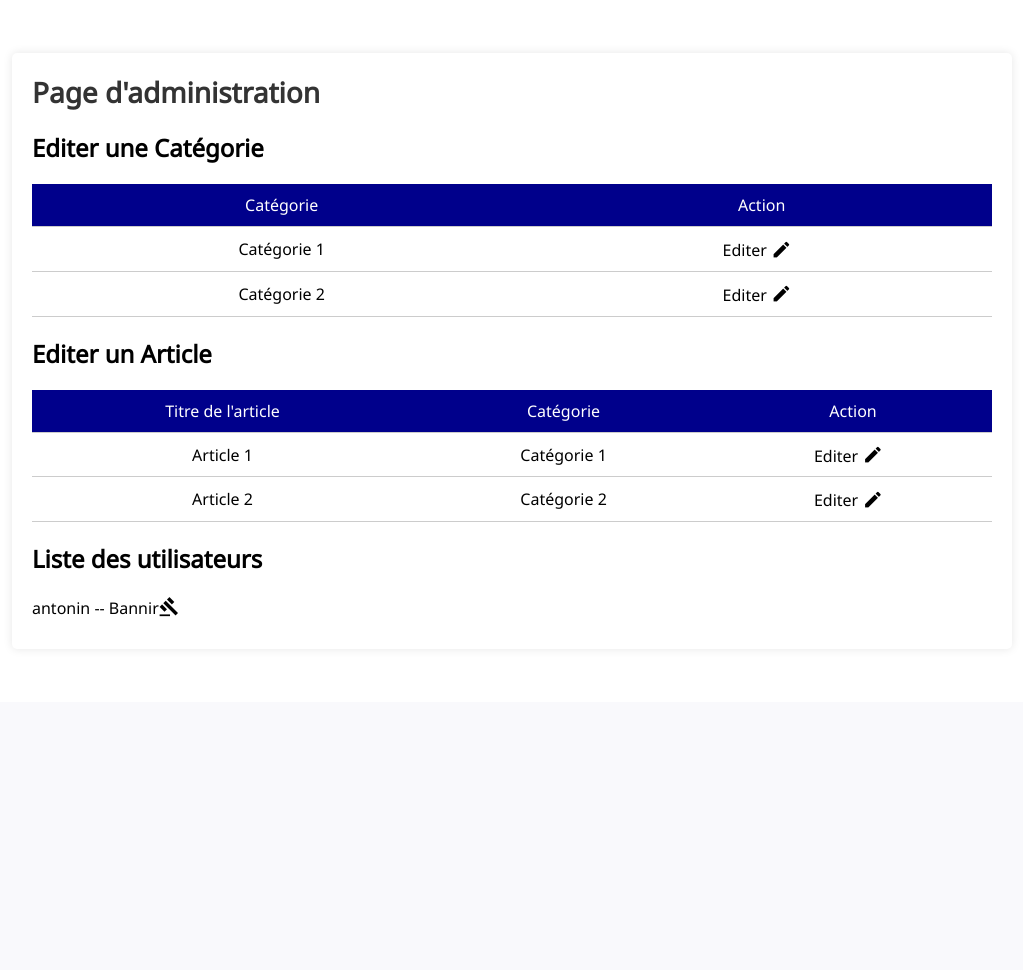
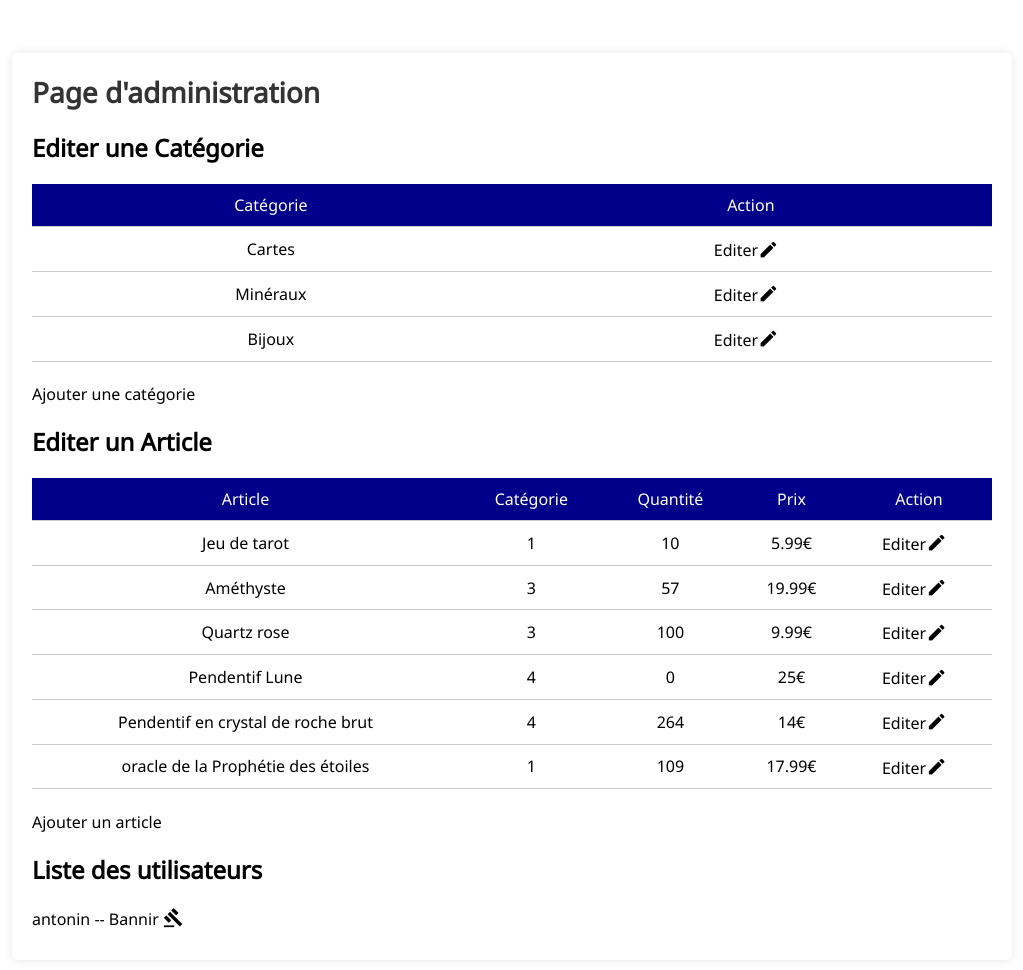
Before and after one commit to skylostt/R209_Eso, a PHP site: page /admin.php in a window 1280 px wide. Shown: the part 98-1068 px from the top of the page, without its empty margins (128-1151 px from the left). Before the commit the page ends 715 px from the top, so only its background shows below. Run offline with PHP 8.4, Linux system fonts and the light colour scheme; data comes from the database, SQL or seed files in the repository; both versions use the stored data as it was after the commit.

Commit message:
ajout affichage catégories page d'admin

```diff
--- a/admin.php
+++ b/admin.php
@@ -24,58 +24,55 @@ include('nav.php');
 				</tr>
 			</thead>
 			<tbody>
-				<tr>
-					<td>Catégorie 1</td>
-                    <td>
-                        <a class="admin_link" href="edit_cat.php?cat=">
-                            <span class="edit_text">Editer</span>
-                            <span class="material-icons" style="display: inline-block; vertical-align: middle;">edit</span>
-                        </a>
-                    </td>
-				</tr>
-				<tr>
-					<td>Catégorie 2</td>
-                    <td>
-                        <a class="admin_link" href="edit_cat.php?cat=">
-                            <span class="edit_text">Editer</span>
-                            <span class="material-icons" style="display: inline-block; vertical-align: middle;">edit</span>
-                        </a>
-                    </td>
-				</tr>
+<?php
+$categories = $db->query("SELECT * FROM Categories;");
+while ($donnees=$categories->fetchArray()) {
+    echo '<tr>';
+    echo '<td>'.$donnees['titre'].'</td>';
+    echo '<td>';
+    echo '<a class="admin_link" href="edit_cat.php?cat='.$donnees['idCat'].'">';
+    echo '<span class="edit_text">Editer</span>';
+    echo '<span class="material-icons" style="display: inline-block; vertical-align: middle;">edit</span>';
+    echo '</a>';
+    echo '</td>';
+    echo '</tr>';
+}
+?>
 			</tbody>
 		</table>
+        <a class="admin_link edit_text" href="add_cat.php">Ajouter une catégorie</a>
 		<h2>Editer un Article</h2>
 		<table>
 			<thead>
 				<tr>
-					<th>Titre de l'article</th>
+					<th>Article</th>
 					<th>Catégorie</th>
+					<th>Quantité</th>
+					<th>Prix</th>
 					<th>Action</th>
 				</tr>
 			</thead>
 			<tbody>
-				<tr>
-					<td>Article 1</td>
-					<td>Catégorie 1</td>
-                    <td>
-                        <a class="admin_link">
-                            <span class="edit_text">Editer</span>
-                            <span class="material-icons" style="display: inline-block; vertical-align: middle;">edit</span>
-                        </a>
-                    </td>
-				</tr>
-				<tr>
-					<td>Article 2</td>
-					<td>Catégorie 2</td>
-                    <td>
-                        <a class="admin_link">
-                            <span class="edit_text">Editer</span>
-                            <span class="material-icons" style="display: inline-block; vertical-align: middle;">edit</span>
-                        </a>
-                    </td>
-				</tr>
+<?php
+$articles = $db->query("SELECT * FROM Articles");
+while ($donnees=$articles->fetchArray()) {
+    echo '<tr>';
+    echo '<td>'.$donnees['nom'].'</td>';
+    echo '<td>'.$donnees['idCat'].'</td>';
+    echo '<td>'.$donnees['quantite'].'</td>';
+    echo '<td>'.$donnees['prix'].'€</td>';
+    echo '<td>';
+    echo '<a class="admin_link" href="edit_article.php?id='.$donnees['idProd'].'">';
+    echo '<span class="edit_text">Editer</span>';
+    echo '<span class="material-icons" style="display: inline-block; vertical-align: middle;">edit</span>';
+    echo '</a>';
+    echo '</td>';
+    echo '</tr>';
+}
+?>
 			</tbody>
 		</table>
+        <a class="admin_link edit_text" href="add_article.php">Ajouter un article</a>
 		<h2>Liste des utilisateurs</h2>
 		<ul>
 <?php
@@ -84,7 +81,7 @@ while ($donnees=$users->fetchArray()) {
     echo '<li>';
     echo '<a class="admin_link" href="ban_user.php?id='.$donnees['idUser'].'">';
     echo '<span style="vertical-align: middle;">'.$donnees['username'].' -- </span>';
-    echo '<span class="edit_text">Bannir</span>';
+    echo '<span class="edit_text">Bannir </span>';
     echo '<span class="material-icons" style="display: inline-block; vertical-align: middle;">gavel</span>';
     echo '</a>';
     echo '</li>';
--- a/ban_user.php
+++ b/ban_user.php
@@ -11,7 +11,7 @@ if (isset($_SESSION['perm']) AND isset($_GET['id']) AND $_SESSION['perm'] === 'a
         $del_req = $db->prepare("DELETE FROM Utilisateurs WHERE idUser=:id;");
         $del_req->bindValue(':id', $_GET['id']);
         $del_req->execute();
-        $_SESSION['ok'] = "L'utilisateur a bien été banni."
+        $_SESSION['ok'] = "L'utilisateur a bien été banni.";
     } else {
         $_SESSION['error'] = "Erreur, l'utilisateur renseigné n'existe pas.";
     }
--- a/res/admin.css
+++ b/res/admin.css
@@ -113,3 +113,8 @@ li {
     color: #fff;
     border-radius: 5px;
 }
+
+.center-text {
+    text-align: center;
+    display: block;
+}
```
Also changed, not shown: bdd.db.
